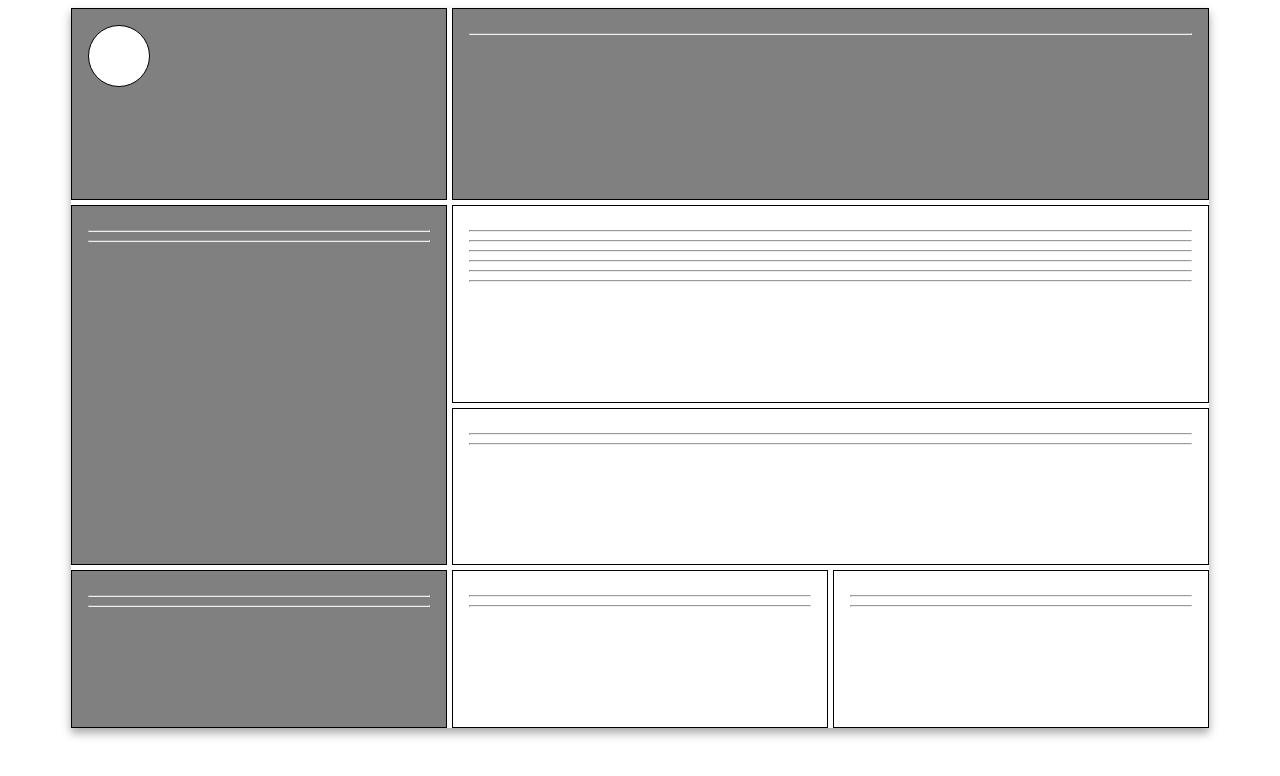
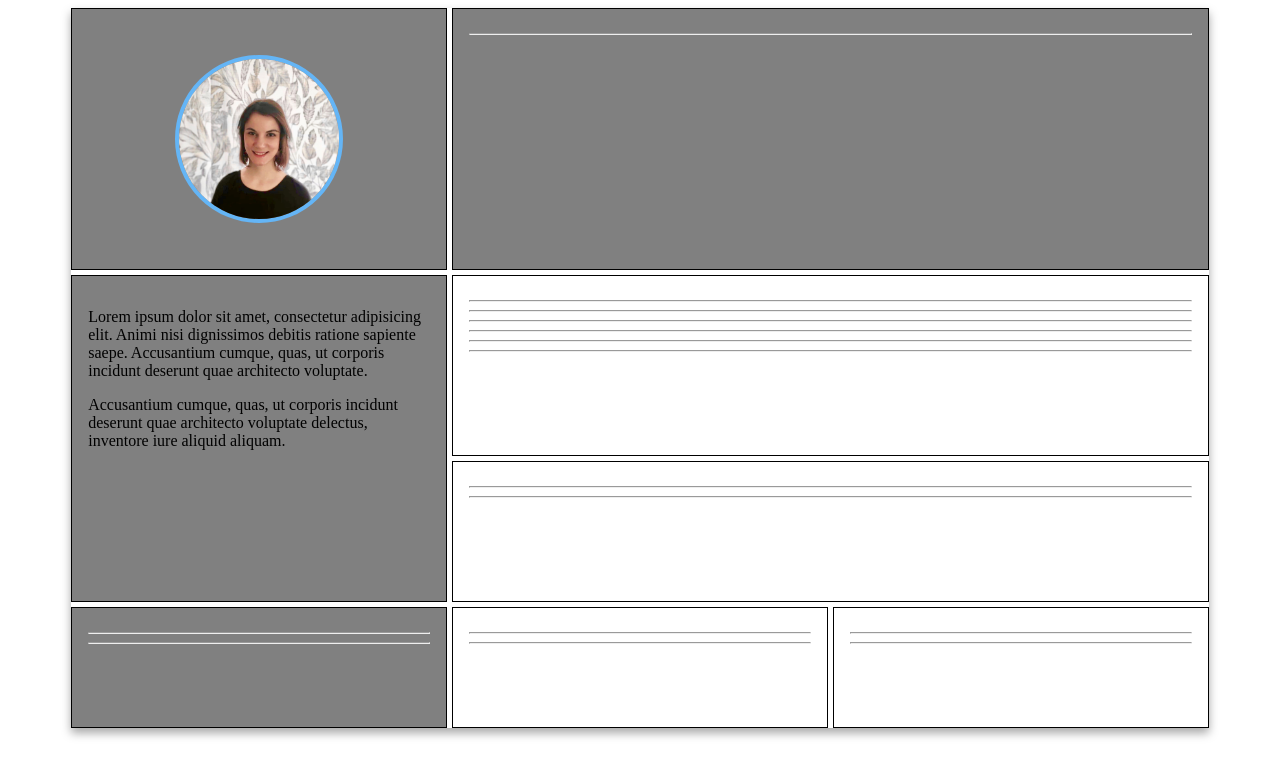
Before and after one commit to Bojana-J/Responsive-Resume, a website: page index.html in a window 1280 px wide. Drawn offline with Linux system fonts and the light colour scheme.

Commit message:
style profile photo

```diff
--- a/index.html
+++ b/index.html
@@ -16,11 +16,18 @@
                 <hr />
             </section>
             <section class="grid-area photo">
-                <section class="circle"></section>
+                <img src="img/profile-photo.jpg" alt='profile-photo' class="circle"/>
             </section>
             <section class="grid-area about">
-                <hr />
-                <hr />
+                <p>
+                    Lorem ipsum dolor sit amet, consectetur adipisicing elit. Animi nisi dignissimos debitis ratione
+                    sapiente saepe. Accusantium cumque, quas, ut corporis incidunt deserunt quae architecto voluptate.
+                </p>
+                <p>
+                    Accusantium cumque, quas, ut corporis incidunt deserunt quae architecto voluptate delectus,
+                    inventore
+                    iure aliquid aliquam.
+                </p>
             </section>
             <section class="grid-area work">
                 <hr />
--- a/sass/main.scss
+++ b/sass/main.scss
@@ -21,10 +21,9 @@
 }
 
 .circle {
-    border          : 1px solid black;
-    background-color: white;
-    height          : 60px;
-    width           : 60px;
+    border          : 4px solid #64b5f6;
+    height          : 10rem;
+    width           : 10rem;
     border-radius   : 50%;
 }
 
@@ -43,6 +42,9 @@
 .photo {
   grid-area: photo;
   background-color: grey;
+  display: flex;
+  align-items: center;
+  justify-content: center;
 }
 
 .about {
```
Also changed, not shown: css/style.css, img/profile-photo.jpg (added).
